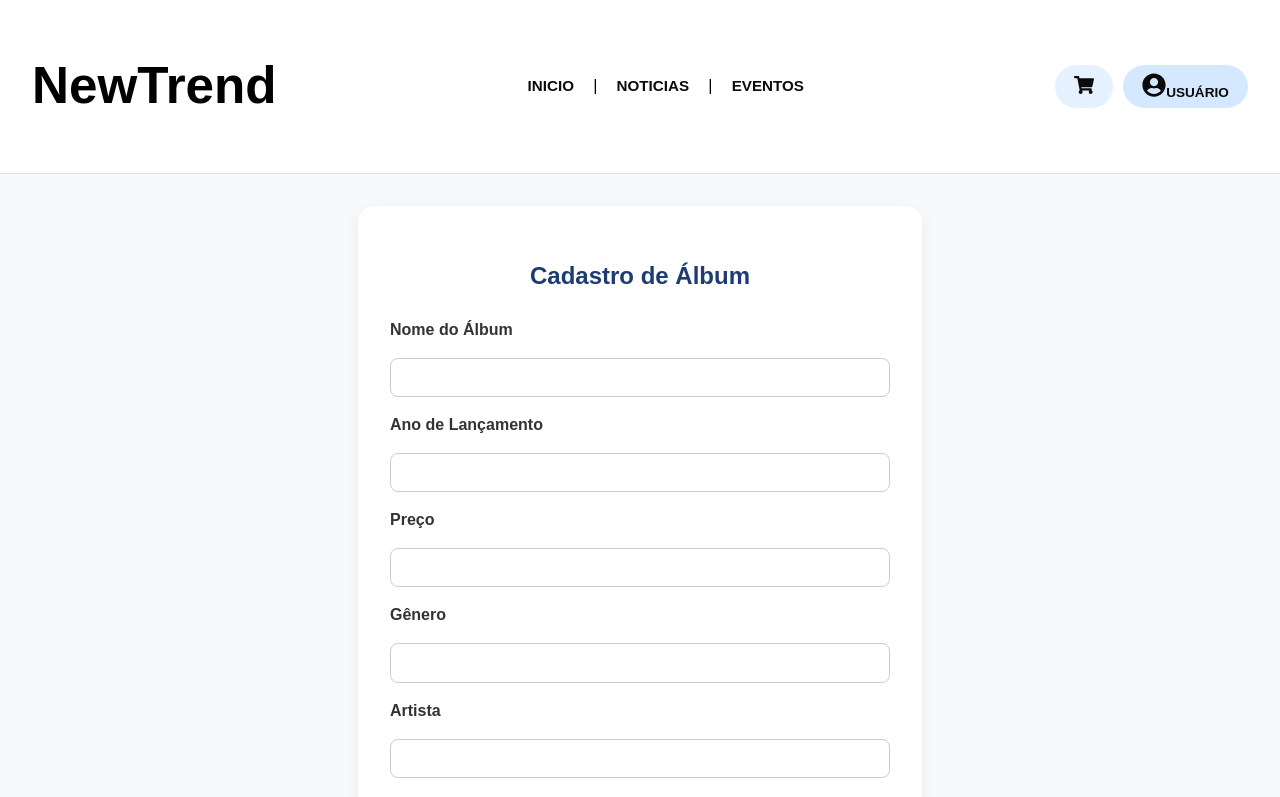
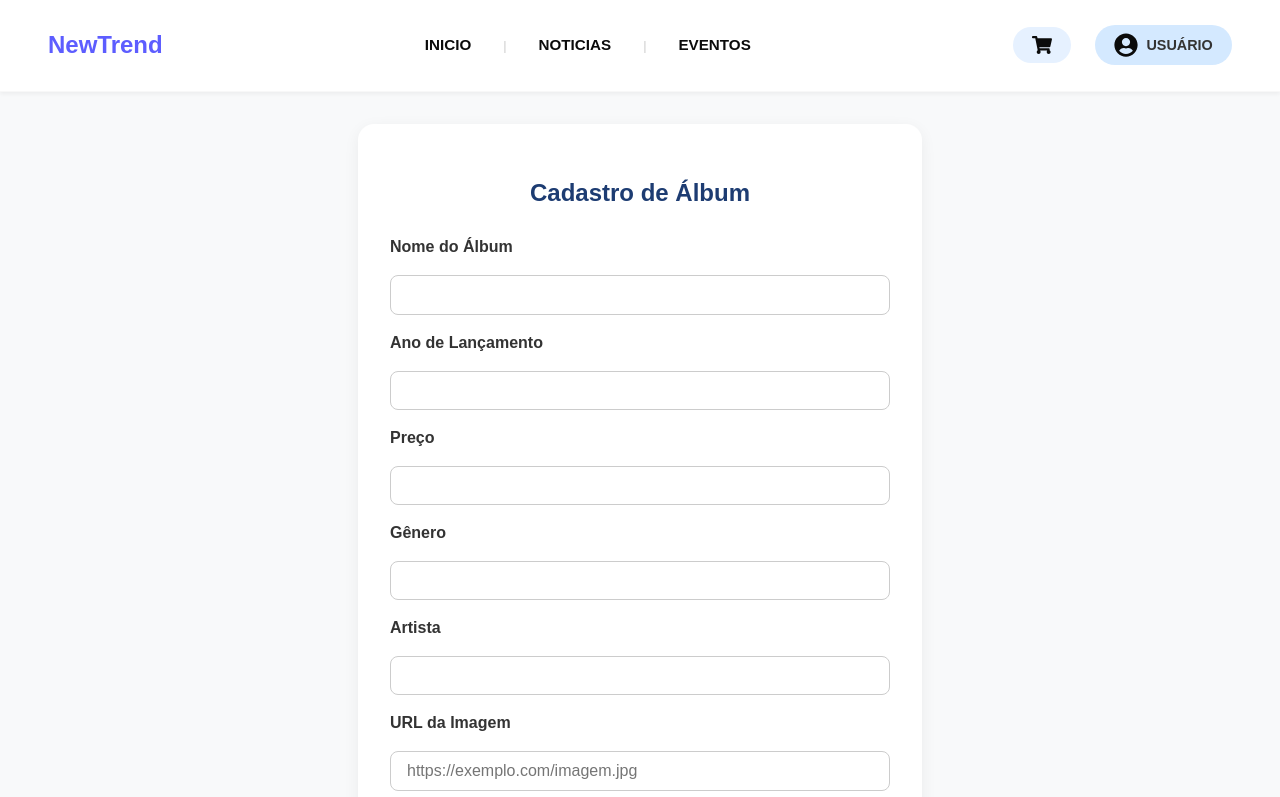
Before and after one commit to jvclooud/IstheNewTrend, a React (Vite) app: page /cadastro in a window 1280 px wide. Shown: the top 797 px of the page. Built offline with nearby package versions, Linux system fonts and the light colour scheme; no server answers; sample sign-in values are in the browser's storage.

Commit message:
header estilizado e imagem

```diff
--- a/src/componentes/header.css
+++ b/src/componentes/header.css
@@ -1,56 +1,157 @@
+/* Cores do Redesign */
+:root {
+  --primary-color: #5d5dff;
+  /* Azul/Roxo principal */
+  --highlight-color: #00d4ff;
+  /* Ciano para gradiente */
+  --text-color: #333;
+  --bg-color: #f8f8f8;
+  --error-color: #ff4d4d;
+}
+
 .header {
   display: flex;
   justify-content: space-between;
   align-items: center;
-  padding: 1.5rem 2rem;
-  border-bottom: 1px solid #ddd;
+  /* Reduzir o padding para um visual mais compacto */
+  padding: 1rem 3rem;
   background-color: #fff;
+  /* Borda inferior mais fina ou removida, dependendo do background da página */
+  border-bottom: 1px solid var(--bg-color);
+  /* Adiciona uma sombra sutil para destacar o header da página */
+  box-shadow: 0 2px 4px rgba(0, 0, 0, 0.05);
 }
 
-.logo {
-  font-size: 2rem;
-  font-weight: 600;
-  color: #0b0b0b;
+/* Estilo para a Logo (Container) */
+.logo-container {
+  cursor: pointer;
+  font-size: 1.5rem;
+  font-weight: 800;
+  color: var(--primary-color);
 }
 
+.logo-image {
+  /* O tamanho da imagem de logo deve ser ajustado para o visual */
+  height: 10px;
+}
+
+/* Estilo para a Navegação */
 .nav {
   display: flex;
-  gap: 1.2rem;
+  gap: 2rem;
+  /* Aumentar o espaçamento */
   align-items: center;
 }
 
-.nav a {
+.nav-link {
   text-decoration: none;
-  color: #0b0b0b;
-  font-weight: 600;
-  font-size: 0.95rem;
+  color: var(--text-color);
+  font-weight: 500;
+  /* Mudar para menos bold para os links de nav */
+  font-size: 0.9rem;
+  transition: color 0.2s;
+  /* Linha abaixo é redundante no componente, mas mantida por garantia */
+  display: flex;
+  align-items: center;
+  gap: 0.4rem;
 }
 
+.nav-link:hover {
+  color: var(--primary-color);
+}
+
+/* Estilo para o Separador ( | ) na navegação */
+.nav-separator {
+  color: #ccc;
+  font-size: 0.8rem;
+  margin: 0;
+}
+
+/* Estilo para as Ações (Botões/Ícones) */
 .actions {
   display: flex;
-  gap: 0.6rem;
+  gap: 1.5rem;
+  /* Espaçamento entre as ações */
+  align-items: center;
 }
 
-.actions button {
-  padding: 0.5rem 1.2rem;
+/* Estilo para botões de ícone (Carrinho e Perfil) */
+.icon-action {
+  background: none;
+  border: none;
+  color: var(--text-color);
+  /* Cor do ícone base, mudei de primary para text para ser menos agressivo */
+  cursor: pointer;
+  padding: 0;
+  display: flex;
+  align-items: center;
+  /* Garantir alinhamento vertical */
+  transition: color 0.2s;
+}
+
+.icon-action:hover {
+  color: var(--primary-color);
+}
+
+/* Botão de LOGIN com gradiente */
+.btn-login {
+  padding: 0.6rem 1.5rem;
   border: none;
   border-radius: 999px;
   font-weight: 600;
-  font-size: 0.85rem;
+  font-size: 0.9rem;
   cursor: pointer;
-  transition: 0.3s;
+  transition: transform 0.2s;
+  color: white;
+  /* Texto branco para o gradiente */
+
+  /* Gradiente Azul/Ciano */
+  background: linear-gradient(90deg, var(--highlight-color) 0%, var(--primary-color) 100%);
+  box-shadow: 0 4px 10px rgba(0, 212, 255, 0.3);
 }
 
-.actions button:first-child {
-  background-color: #e6f1ff;
-  color: #0b0b0b;
+.btn-login:hover {
+  transform: translateY(-1px);
+  box-shadow: 0 6px 12px rgba(0, 212, 255, 0.4);
 }
 
-.actions button:last-child {
-  background-color: #d4e9ff;
-  color: #0b0b0b;
+/* Estilos para a Área do Usuário (Logado) */
+.user-area {
+  display: flex;
+  align-items: center;
 }
 
-.actions button:hover {
-  background-color: #ccc;
+.user-button {
+  /* Estilo para o botão que contém o ícone e o status */
+  background: none;
+  border: none;
+  cursor: pointer;
+  display: flex;
+  align-items: center;
+  gap: 0.5rem;
+  padding: 0;
 }
+
+.user-button:hover .user-status {
+  color: var(--primary-color);
+}
+
+.user-status {
+  /* Estilo base para o texto de status */
+  font-weight: 600;
+  font-size: 0.9rem;
+  transition: color 0.2s;
+}
+
+/* Status Badge - Específico para Admin e Usuário */
+.admin-badge {
+  color: var(--error-color);
+  /* Cor de destaque para o Admin (vermelho/laranja) */
+  text-transform: uppercase;
+}
+
+.user-badge {
+  color: var(--text-color);
+  /* Cor padrão para Usuário */
+  text-transform: uppercase;
+}
```
Also changed, not shown: src/assets/imagens/logo.png (added).
